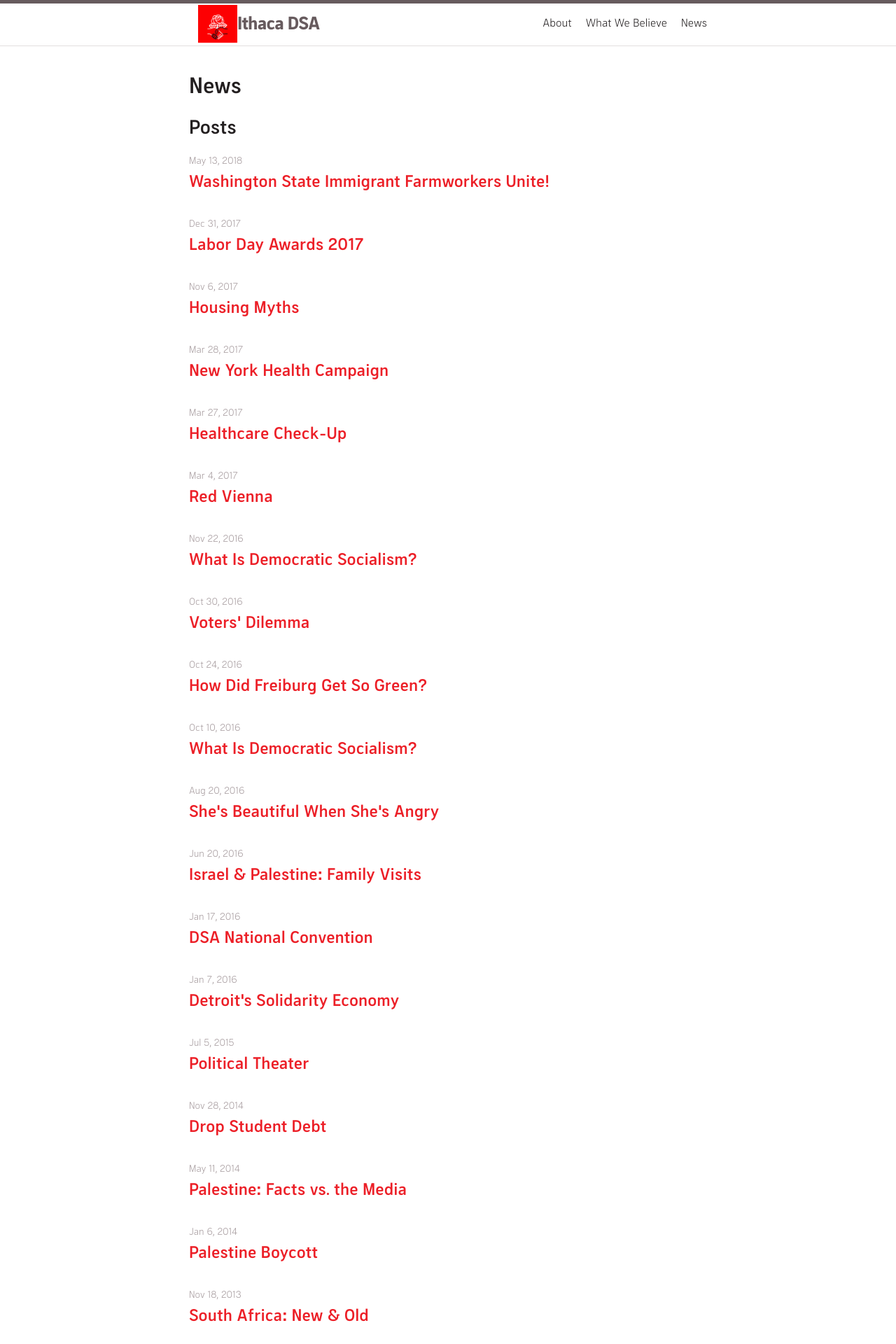
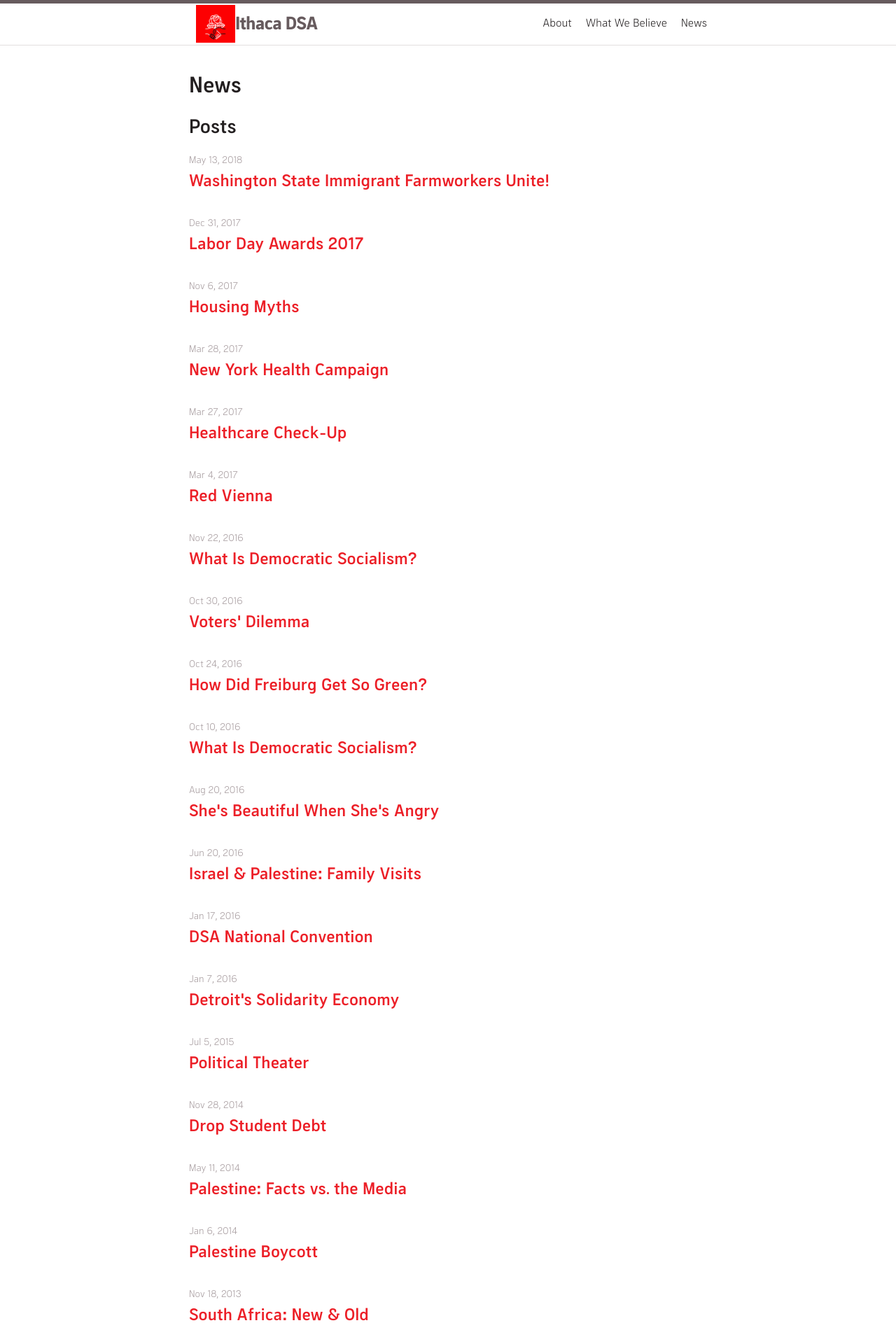
Before and after one commit to ithacadsa/ithacadsa.github.io, a Jekyll site: the page built from news.md, in a window 1280 px wide. Shown: the top 1920 px of the page at 70% size. Built offline with Jekyll 4.4.1, drawn with Linux system fonts in a browser that asks for light colours.

Commit message:
styles changes

```diff
--- a/_sass/ithaca_dsa/_layout.scss
+++ b/_sass/ithaca_dsa/_layout.scss
@@ -20,8 +20,8 @@
 
   img {
     height: $base-line-height * $base-font-size * 2.25;
-    margin-bottom: 4px;
-    margin-left: 0.5em;
+    margin-bottom: 3px;
+    margin-left: 10px;
   }
 
   &,
```
